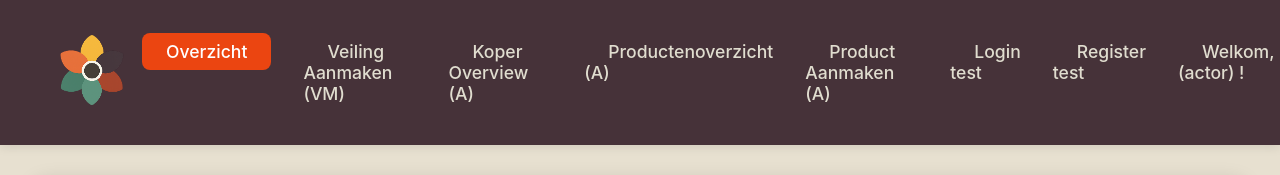
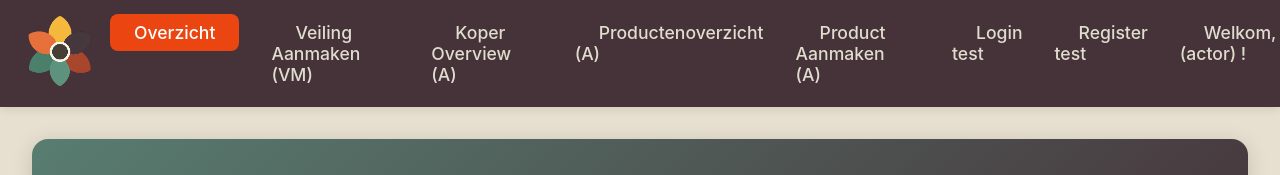
Before and after one commit to kmkMammoth/klok, a React (Create React App) app in the folder frontend/: page / in a window 1280 px wide. Shown: the top 175 px of the page. Built offline with nearby package versions, Linux system fonts and the light colour scheme; no server answers.

Commit message:
update: padding verwijderd navbar

```diff
--- a/frontend/src/App.css
+++ b/frontend/src/App.css
@@ -32,7 +32,6 @@ body {
     display: flex;
     justify-content: space-between;
     align-items: center;
-    padding: 1.2rem 2rem;
 }
 
 .logo {
```
